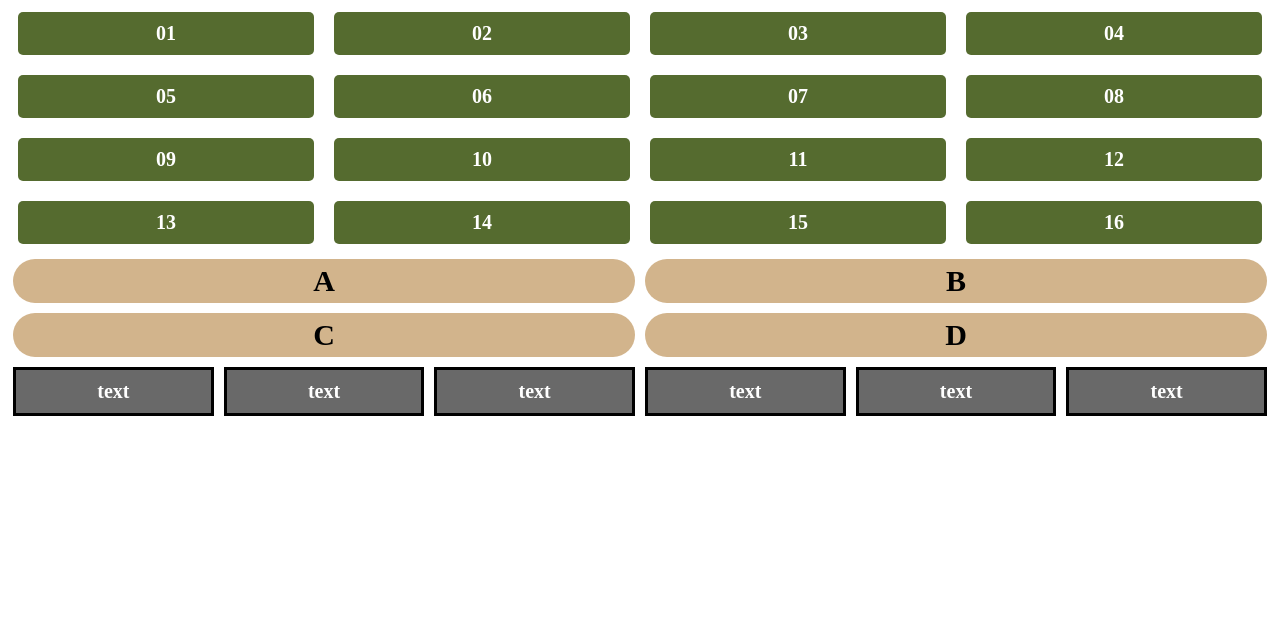
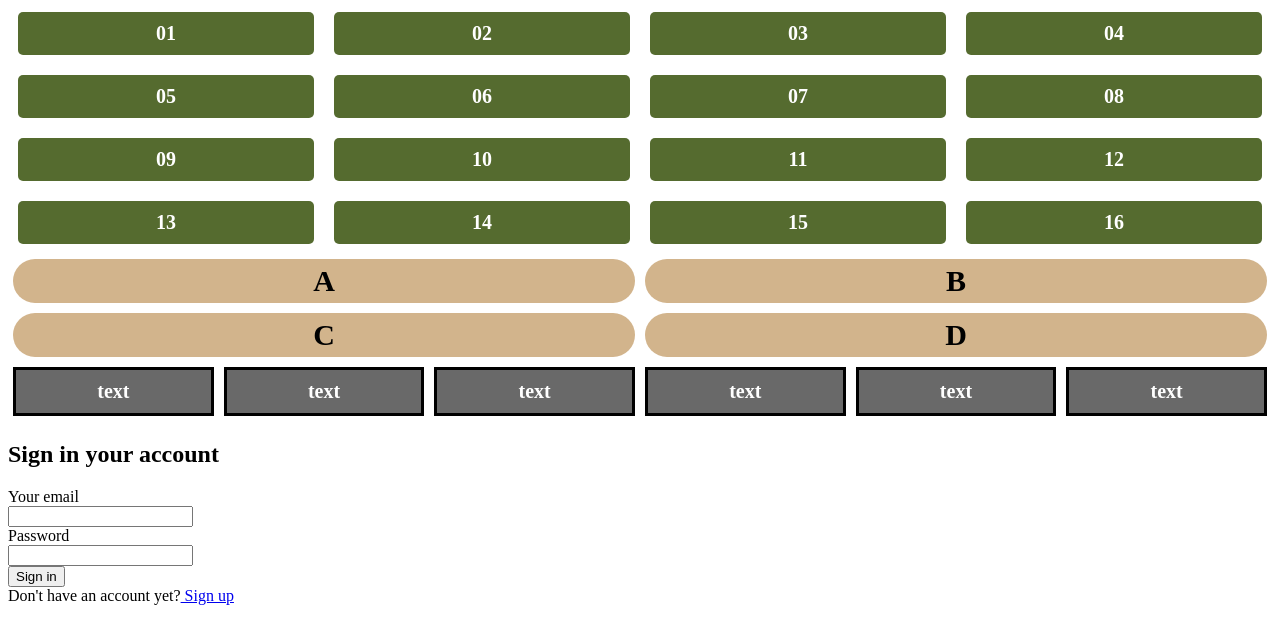
Before and after one commit to nysaj/w8-output, a plain HTML site: page html-css/index.html in a window 1280 px wide. Shown: the part 87-730 px from the top of the page. Drawn offline with Linux system fonts and the light colour scheme.

Commit message:
<section>追加 ログインフォーム作成

```diff
--- a/html-css/index.html
+++ b/html-css/index.html
@@ -8,6 +8,7 @@
   </head>
   <body>
     <h1>Step 9 課題</h1>
+    <section class="section-grid">
       <div class="grid grid-4-4">
         <div class="item">
           <div class="inner">01</div>
@@ -94,5 +95,26 @@
           <div class="inner">text</div>
         </div>
       </div>
+    </section>
+
+    <section class="section-form">
+      <form action="#">
+        <h2 class="form-title">Sign in your account</h2>
+        <div class="form-email">
+          <label for="email" class="email">Your email</label>
+          <br />
+          <input type="email" id="email" />
+        </div>
+        <div class="form-password">
+          <label for="password" class="password">Password</label>
+          <br />
+          <input type="password" id="password" />
+        </div>
+        <div>
+          <button type="submit" id="submit">Sign in</button>
+        </div>
+        <div>Don't have an account yet?<a href="#"> Sign up</a></div>
+      </form>
+    </section>
   </body>
 </html>
```
Lines whose indentation alone changed are shown as unchanged.
